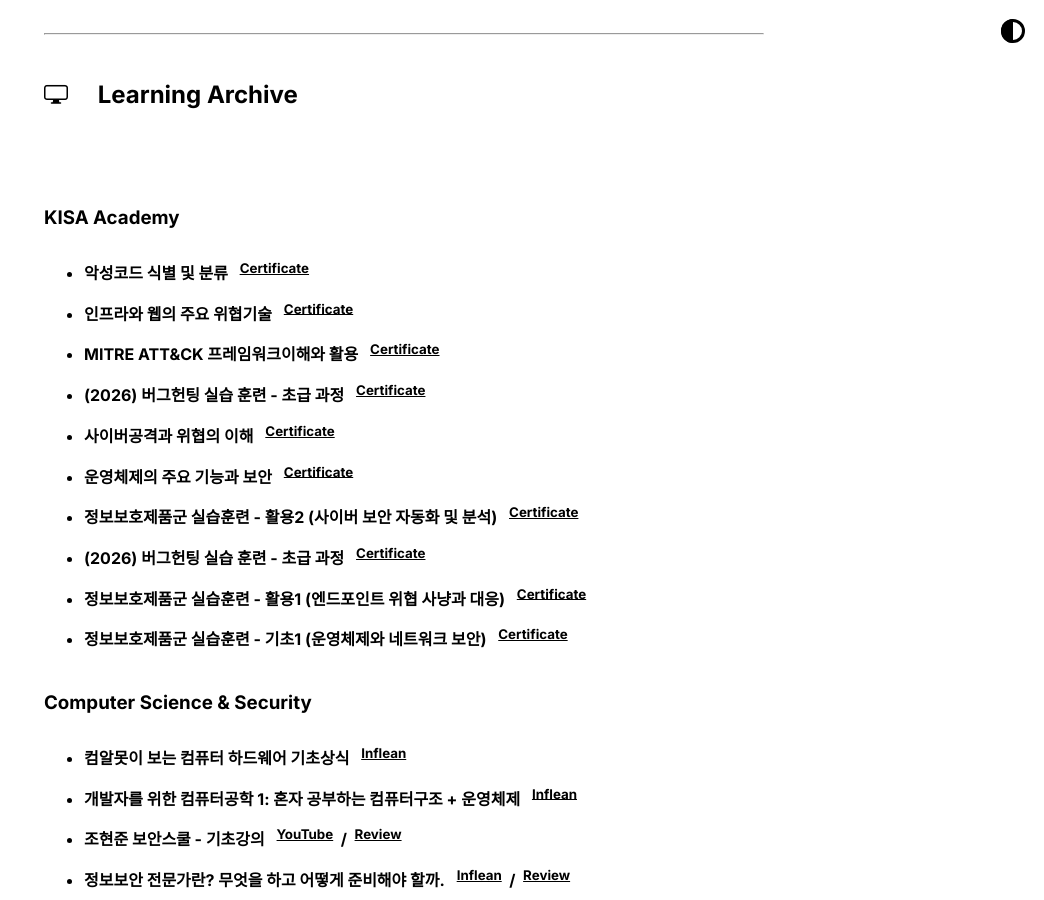
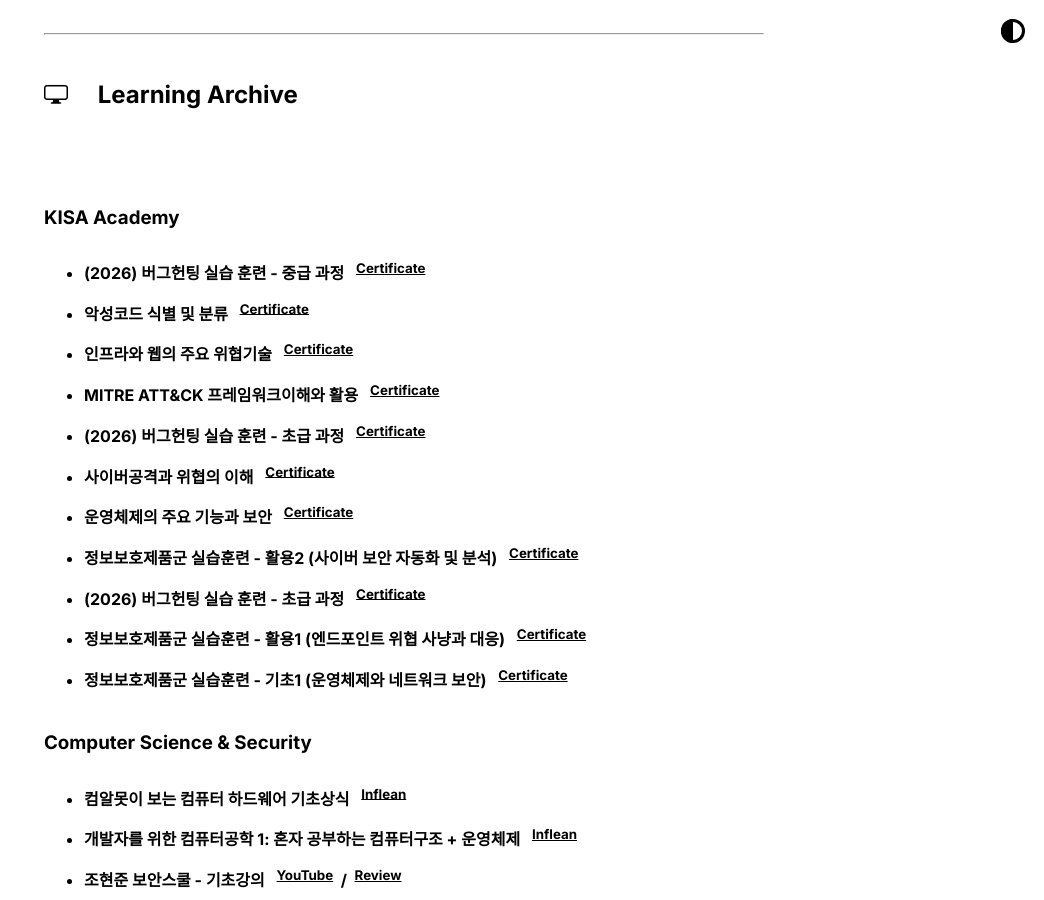
Before and after one commit to BangJeongBin/BangJeongBin.github.io, a Jekyll site: the page built from index.md, in a window 1280 px wide and 900 px high, scrolled down 2791 px. Shown: the whole window, without its empty margins (236-1280 px from the left). Built offline with Jekyll 4.4.1, drawn with Linux system fonts in a browser that asks for light colours.

Commit message:
Update activities_list.html

```diff
--- a/_includes/activities_list.html
+++ b/_includes/activities_list.html
@@ -1,5 +1,12 @@
 <h3><strong>KISA Academy</strong></h3>
 <ul>
+    <li>
+        <strong>
+            (2026) 버그헌팅 실습 훈련 - 중급 과정&ensp;
+            <sup><a href="https://drive.google.com/file/d/1iGG7B730FHqcllVX6LZJb7prs6iPds06/view?usp=sharing">Certificate</a></sup>
+        </strong>
+    </li>
+
     <li>
         <strong>
             악성코드 식별 및 분류&ensp;
```
